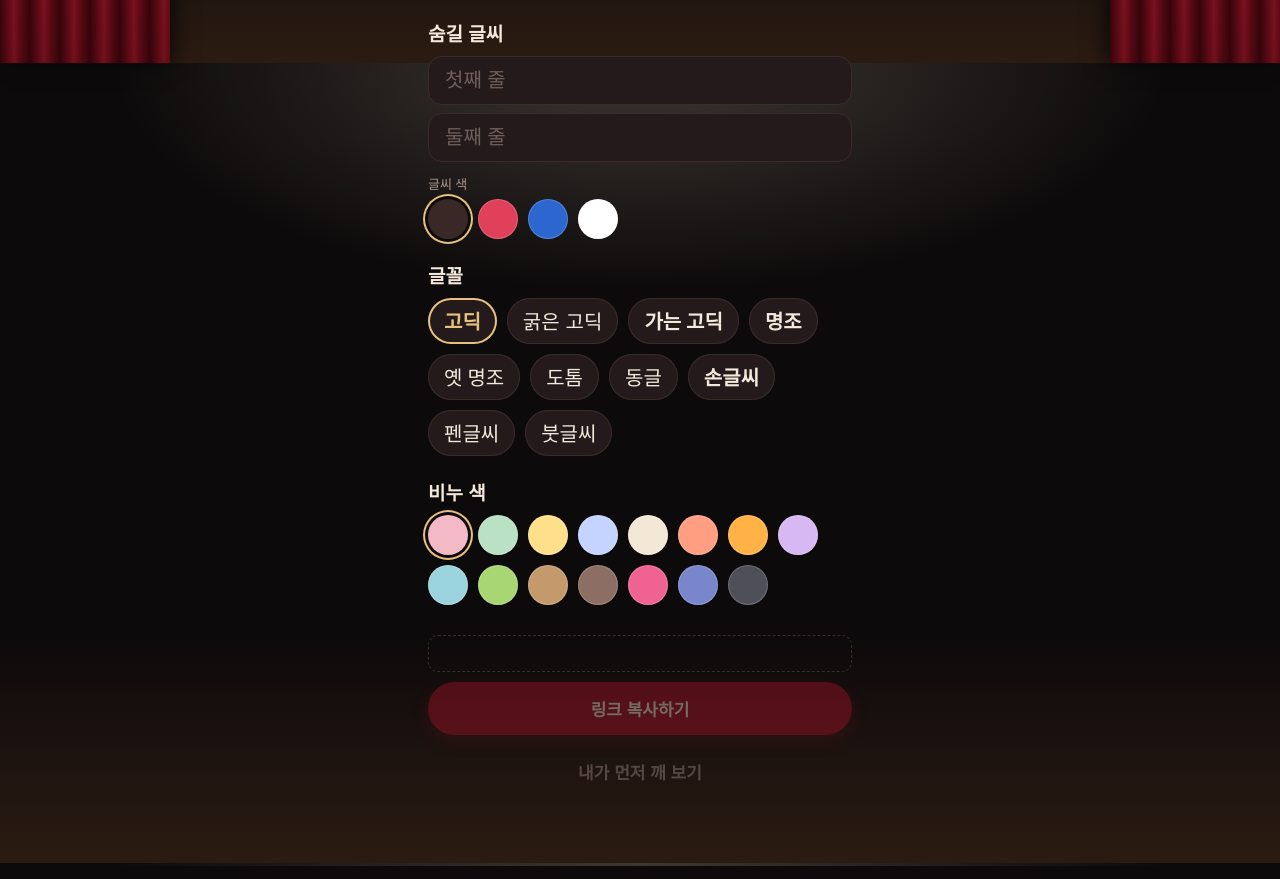
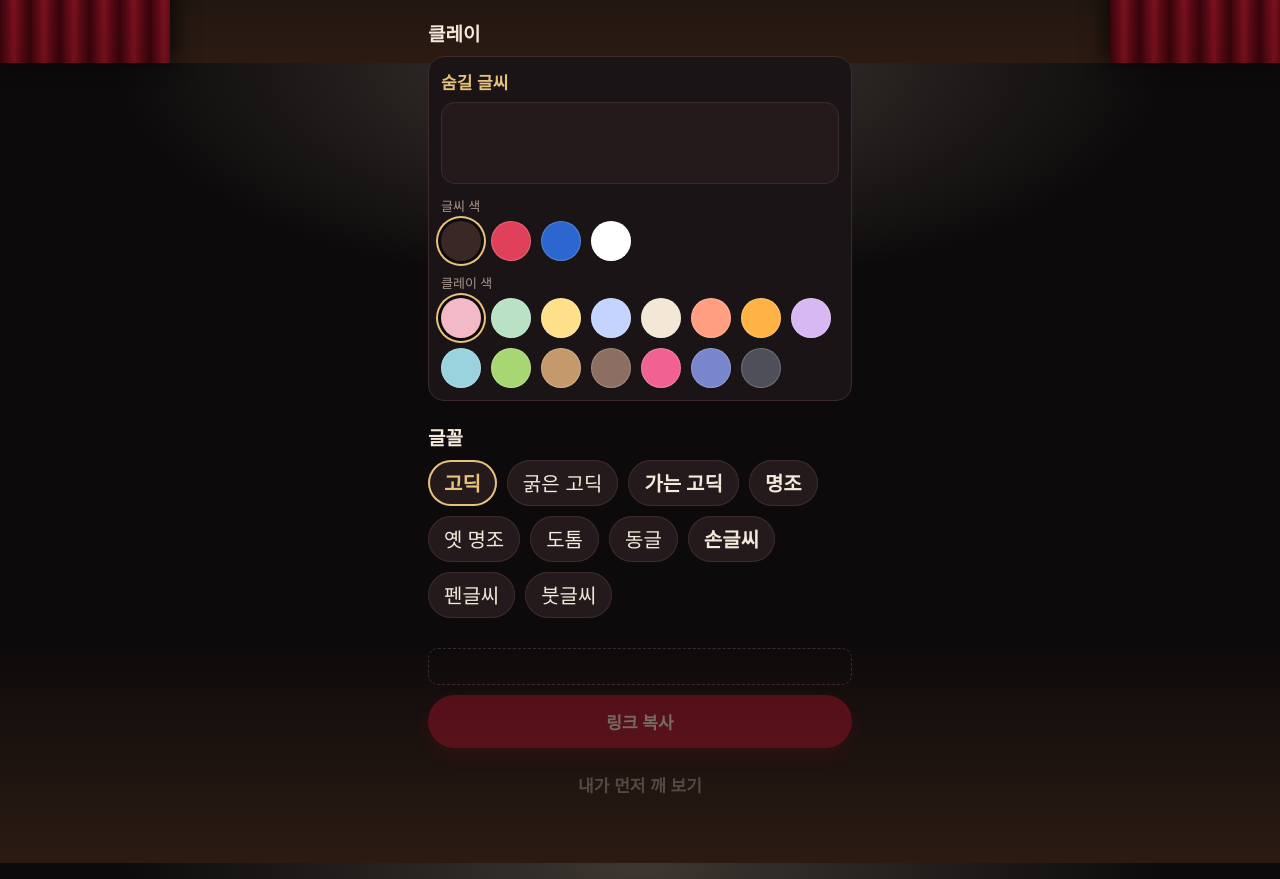
Before and after one commit to greeeneeer/waxMessage-web, a plain HTML site: page index.html in a window 1280 px wide. Shown: the part 737-1616 px from the top of the page. Drawn offline with Linux system fonts and the light colour scheme; a web font is replaced by a local one.

Commit message:
클레이 카드 통일, 링크 복사 문구
Co-Authored-By: Claude Opus 5.5 <noreply@anthropic.com>

```diff
--- a/index.html
+++ b/index.html
@@ -38,24 +38,24 @@
     </section>
 
     <section class="field">
-      <label class="field-title" for="l1">숨길 글씨</label>
-      <div class="line"><input id="l1" type="text" autocomplete="off" placeholder="첫째 줄" /></div>
-      <div class="line"><input id="l2" type="text" autocomplete="off" placeholder="둘째 줄" /></div>
-      <div class="sub">글씨 색</div>
-      <div id="inks" class="swatches"></div>
+      <h2 class="field-title">클레이</h2>
+      <div class="layer-card">
+        <div class="layer-head"><b>숨길 글씨</b></div>
+        <textarea id="clayText" class="text" rows="2" autocomplete="off" aria-label="숨길 글씨"></textarea>
+        <div class="sub">글씨 색</div>
+        <div id="inks" class="swatches"></div>
+        <div class="sub">클레이 색</div>
+        <div id="clays" class="swatches"></div>
+      </div>
     </section>
 
     <section class="field">
       <h2 class="field-title">글꼴</h2>
       <div id="fonts" class="chips"></div>
     </section>
-    <section class="field">
-      <h2 class="field-title">비누 색</h2>
-      <div id="clays" class="swatches"></div>
-    </section>
     <section class="actions">
       <input id="link" class="link" type="text" readonly aria-label="보낼 링크" />
-      <button id="copy" class="primary" disabled>링크 복사하기</button>
+      <button id="copy" class="primary" disabled>링크 복사</button>
       <button id="share" class="secondary" disabled hidden>공유하기</button>
       <button id="try" class="ghost" disabled>내가 먼저 깨 보기</button>
       <p id="toast" class="toast" role="status"></p>
--- a/src/compose.js
+++ b/src/compose.js
@@ -1,5 +1,5 @@
 // 작성 화면: 숨길 글씨, 왁스 겹(색·겉면 글씨), 글꼴·색을 고르고 보낼 링크를 만든다.
-import { PALETTE, FONTS, SOAP, MAX_LAYERS, encode, cleanLines, cleanText, textOf } from './share.js';
+import { PALETTE, FONTS, SOAP, MAX_LAYERS, encode, cleanText } from './share.js';
 import { drawLabel, ensureFont } from './label.js';
 
 const $ = (id) => document.getElementById(id);
@@ -24,7 +24,8 @@ export function startCompose() {
   // 예전 초안(겹 하나: w, outer)도 읽는다
   const draftLayers = Array.isArray(d.layers) && d.layers.length ? d.layers : [{ w: d.w, lines: d.outer }];
   const state = {
-    lines: cleanLines([d.lines?.[0] ?? '', d.lines?.[1] ?? '']),
+    // 숨길 글씨 (예전 초안은 두 줄 lines였다 → 한 글로 합친다)
+    text: typeof d.text === 'string' ? d.text : (d.lines || []).filter(Boolean).join('\n'),
     // 예전 초안은 겹 글씨가 두 줄(lines)이었다 → 한 글로 합친다
     layers: draftLayers.slice(0, MAX_LAYERS).map((l) => ({
       w: pick(l.w, PALETTE.wax),
@@ -36,36 +37,16 @@ export function startCompose() {
     k: pick(d.k, PALETTE.ink),
   };
 
+  // 글이 길어지면 칸도 따라 늘어나는 글씨 칸
+  function bindText(ta, get, set) {
+    ta.value = get();
+    const grow = () => { ta.style.height = 'auto'; ta.style.height = `${ta.scrollHeight + 2}px`; };
+    ta.addEventListener('input', () => { set(ta.value); grow(); update(); });
+    requestAnimationFrame(grow);
+  }
+
   // 숨길 글씨
-  bindLines([$('l1'), $('l2')], state.lines);
-
-  // 두 줄 입력칸을 상태에 연결한다
-  function bindLines(inputs, target) {
-    inputs.forEach((el, i) => {
-      el.value = target[i];
-      el.addEventListener('input', () => {
-        // 한글 조합 중에는 건드리지 않는다
-        if (!el.dataset.composing) {
-          const clean = cleanLines([el.value])[0];
-          if (clean !== el.value) el.value = clean;
-        }
-        target[i] = el.value;
-        update();
-      });
-      el.addEventListener('compositionstart', () => (el.dataset.composing = '1'));
-      el.addEventListener('compositionend', () => {
-        delete el.dataset.composing;
-        el.dispatchEvent(new Event('input'));
-      });
-      el.addEventListener('keydown', (e) => {
-        if (e.key === 'Enter' && !e.isComposing) {
-          e.preventDefault();
-          if (i === 0) inputs[1].focus();
-          else el.blur();
-        }
-      });
-    });
-  }
+  bindText($('clayText'), () => state.text, (v) => (state.text = v));
 
   // 왁스 겹 카드들
   function renderLayers() {
@@ -82,12 +63,7 @@ export function startCompose() {
         <div class="sub">왁스 색</div>
         <div class="swatches wax"></div>`;
       card.querySelector('b').textContent = layerName(i);
-      const ta = card.querySelector('textarea');
-      ta.value = layer.text;
-      // 글이 길어지면 칸도 따라 늘어난다
-      const grow = () => { ta.style.height = 'auto'; ta.style.height = `${ta.scrollHeight + 2}px`; };
-      ta.addEventListener('input', () => { layer.text = ta.value; grow(); update(); });
-      requestAnimationFrame(grow);
+      bindText(card.querySelector('textarea'), () => layer.text, (v) => (layer.text = v));
 
       const inkBox = card.querySelector('.ink');
       PALETTE.ink.forEach(([color, name], j) => {
@@ -173,7 +149,7 @@ export function startCompose() {
     const link = $('link').value;
     try {
       await navigator.clipboard.writeText(link);
-      toast('링크를 복사했어요! 보내고 싶은 사람에게 붙여 넣으세요');
+      toast('복사 완료');
     } catch {
       $('link').select();
       toast('위 링크를 길게 눌러 복사해 주세요');
@@ -217,14 +193,14 @@ export function startCompose() {
 
   function currentData() {
     return {
-      t: textOf(state.lines),
+      t: cleanText(state.text),
       layers: state.layers.map((l) => ({ w: l.w, k: l.k, o: cleanText(l.text) })),
       f: state.f, c: state.c, k: state.k,
     };
   }
 
   function update() {
-    saveDraft({ lines: [...state.lines], layers: state.layers.map((l) => ({ w: l.w, k: l.k, text: l.text })), f: state.f, c: state.c, k: state.k });
+    saveDraft({ text: state.text, layers: state.layers.map((l) => ({ w: l.w, k: l.k, text: l.text })), f: state.f, c: state.c, k: state.k });
     const data = currentData();
     const ok = !!data.t.trim();
     $('link').value = ok ? `${location.origin}${location.pathname}#${encode(data)}` : '';
--- a/src/share.js
+++ b/src/share.js
@@ -6,7 +6,6 @@ export const SOAP = { w: 3.2, h: 1.1, d: 2.2, r: 0.34 };
 // 글씨가 들어가는 평평한 윗면의 가로세로
 export const LABEL = { w: SOAP.w - 2 * SOAP.r, d: SOAP.d - 2 * SOAP.r };
 
-export const LIMIT = { lines: 2 };
 export const MAX_LAYERS = 3; // 왁스는 최대 세 겹
 
 export const PALETTE = {
@@ -67,22 +66,9 @@ export const FONTS = [
 
 const clampIndex = (v, list) => (Number.isInteger(v) && v >= 0 && v < list.length ? v : 0);
 
-// 두 줄까지만 남긴다
-export function cleanLines(lines) {
-  return lines
-    .slice(0, LIMIT.lines)
-    .map((l) => String(l ?? '').replace(/[\r\n]/g, '')); // 글자 수 제한 없음: 길면 글씨가 작아진다
-}
-
-// 왁스 글씨: 글자 수·줄 수 제한 없이 하나의 글. 끝의 빈칸·빈 줄만 지운다
+// 글씨(클레이·왁스 모두): 글자 수·줄 수 제한 없이 하나의 글. 끝의 빈칸·빈 줄만 지운다
 export function cleanText(v) {
   return String(v ?? '').replace(/\r/g, '').replace(/\s+$/, '');
-}
-
-export function textOf(lines) {
-  const ls = cleanLines(lines);
-  while (ls.length && !ls[ls.length - 1].trim()) ls.pop();
-  return ls.join('\n');
 }
 
 // data.layers: 왁스 겹 목록, 바깥부터. [{ w: 왁스 색, o: 그 겹 겉면 글씨, k: 그 겹 글씨 색 }]
@@ -108,7 +94,7 @@ export function decode(code) {
     const bin = atob(s);
     const bytes = Uint8Array.from(bin, (ch) => ch.charCodeAt(0));
     const o = JSON.parse(new TextDecoder().decode(bytes));
-    const t = textOf(String(o.t ?? '').split('\n'));
+    const t = cleanText(o.t);
     if (!t.trim()) return null;
     const k = clampIndex(o.k, PALETTE.ink);
     const ink = (v) => (Number.isInteger(v) ? clampIndex(v, PALETTE.ink) : k);
```
